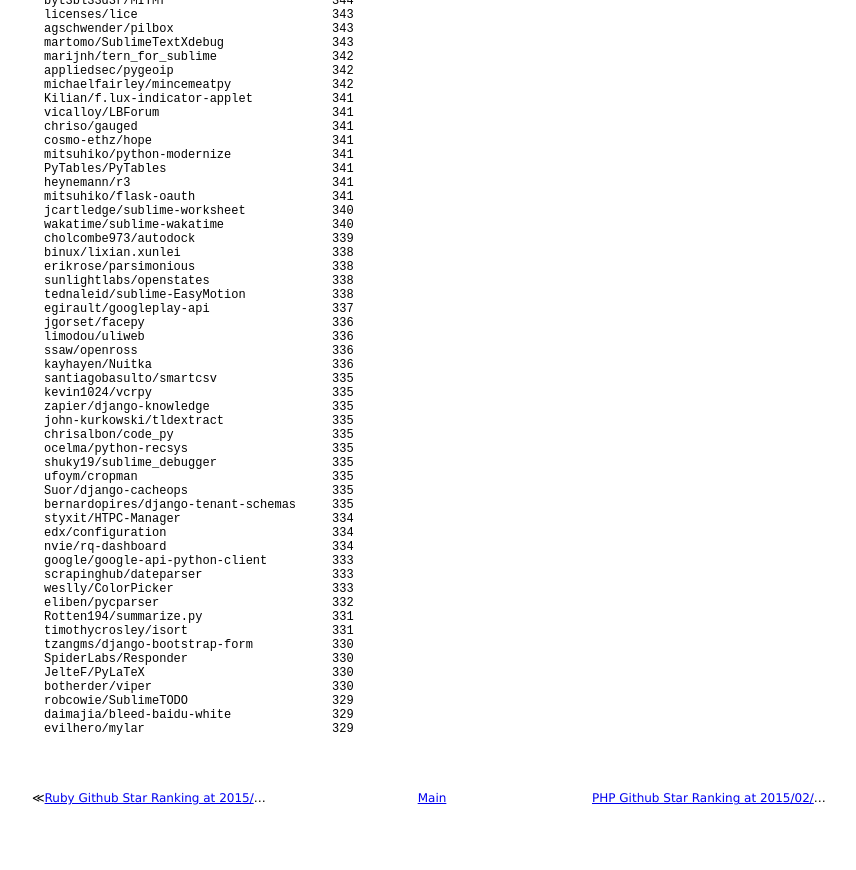
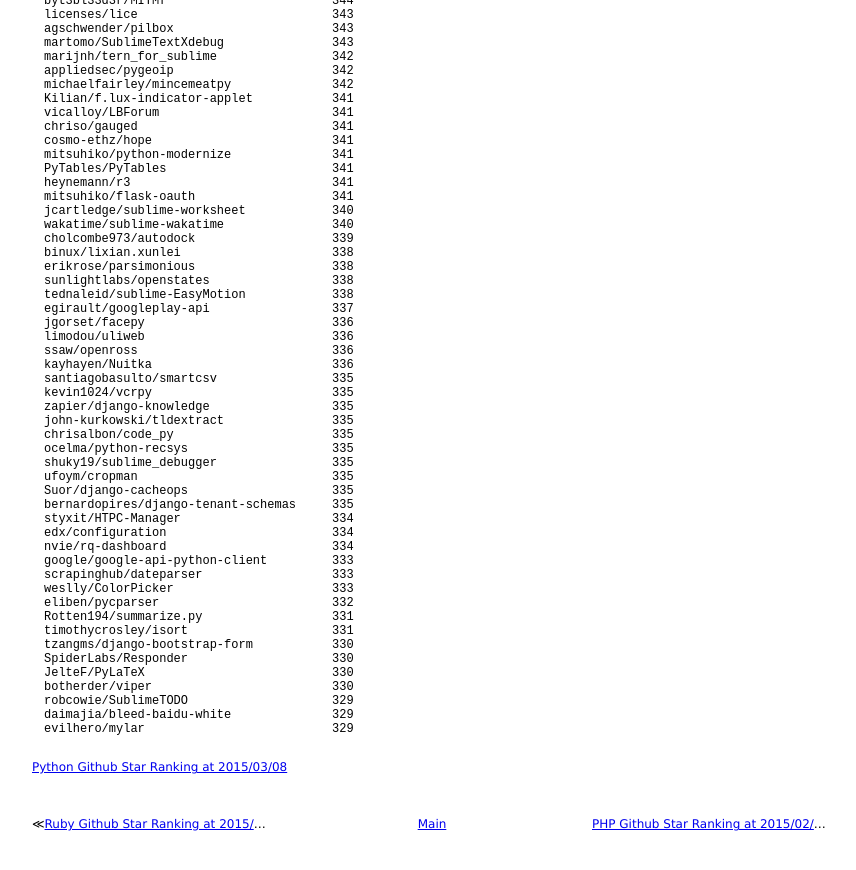
Before and after one commit to 38elements/38elements.github.com, a Jekyll site: the page built from _posts/2015-02-11-python-repository-github-star-ranking.md, in a window 1280 px wide and 900 px high, scrolled down 13334 px. Shown: the top 870 px of the window, without its empty margins (208-1064 px from the left). Built offline with Jekyll 4.4.1, drawn with Linux system fonts in a browser that asks for light colours; Markdown is read by kramdown in place of the engine named in the settings.

Commit message:
Update 2015-02-11-python-repository-github-star-ranking.md

```diff
--- a/_posts/2015-02-11-python-repository-github-star-ranking.md
+++ b/_posts/2015-02-11-python-repository-github-star-ranking.md
@@ -1004,3 +1004,4 @@ robcowie/SublimeTODO                    329
 daimajia/bleed-baidu-white              329
 evilhero/mylar                          329
 </pre>
+[Python Github Star Ranking at 2015/03/08](/2015/03/08/python-repository-github-star-ranking.html)
```
